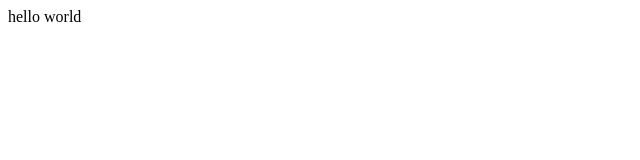
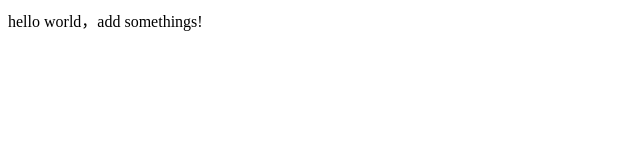
Before and after one commit to xhrlovelsn/xhrlovelsn.github.io, a plain HTML site: page index.html in a window 1280 px wide. Shown: the whole page, without its empty margins (0-640 px from the left). Drawn offline with Linux system fonts and the light colour scheme.

Commit message:
add somethings

```diff
--- a/index.html
+++ b/index.html
@@ -1,3 +1,3 @@
 <html>
-hello world
+hello world，add somethings!
 </html>
```
